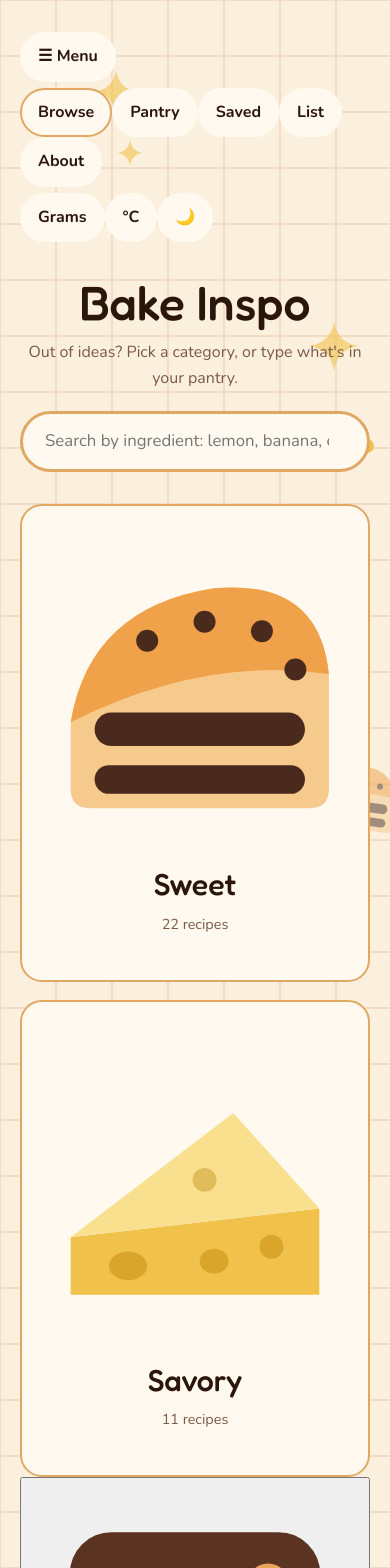
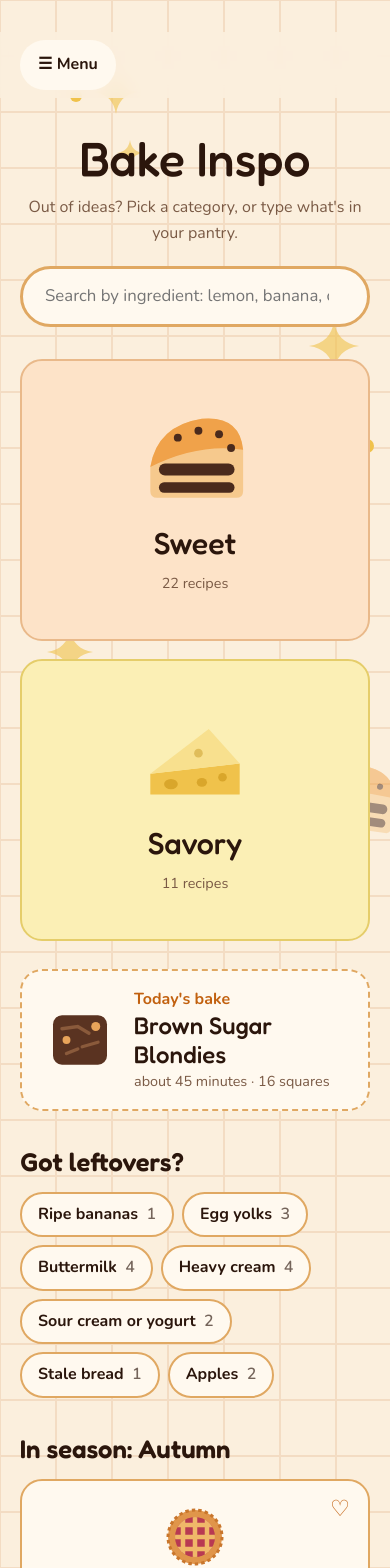
Before and after one commit to xiaoyinl8/Bake-Inspo, a React (Vite) app: page / in a window 390 px wide. Shown: the top 1568 px of the page. Built offline with nearby package versions, Linux system fonts and the light colour scheme.

Commit message:
Add sticky top bar and responsive menu styles

```diff
--- a/src/styles.css
+++ b/src/styles.css
@@ -276,3 +276,98 @@ main { position: relative; z-index: 1; }
 .grid.big .card { padding: 44px 20px; }
 .grid.big .card-emoji { font-size: 5rem; }
 .grid.big .card-name { font-size: 1.9rem; }
+
+/* ===== sticky top bar + mobile menu ===== */
+.topbar {
+  position: sticky; top: 0; z-index: 20;
+  margin: 0 -20px 8px; padding: 8px 20px;
+  background: color-mix(in srgb, var(--bg) 90%, transparent);
+  backdrop-filter: blur(8px);
+}
+.links, .toggles { display: flex; flex-wrap: wrap; gap: 6px; }
+.toggles { margin-left: auto; }
+.menu-btn { display: none; }
+@media (max-width: 700px) {
+  .menu-btn { display: inline-flex; align-items: center; }
+  .links, .toggles { display: none; }
+  .topbar.open .links, .topbar.open .toggles { display: flex; width: 100%; margin-left: 0; }
+}
+
+/* ===== icons ===== */
+.icon { display: block; }
+.card-icon { width: 64px; height: 64px; }
+.grid.big .card-icon { width: 110px; height: 110px; }
+.mini { display: inline-block; width: 1.3em; height: 1.3em; margin-right: 6px; vertical-align: -0.3em; }
+
+/* ===== tinted category tiles ===== */
+.card.tint-0 { background: #fde3c8; border-color: #e9b98a; }
+.card.tint-1 { background: #fbefb5; border-color: #e5cd6a; }
+.card.tint-2 { background: #fad7d3; border-color: #e8a59f; }
+.card.tint-3 { background: #e9edc6; border-color: #b9c97f; }
+.card.tint-4 { background: #f4dfc4; border-color: #d9b283; }
+.card.tint-5 { background: #f6d9e4; border-color: #dba5bb; }
+:root[data-theme="dark"] .card.tint-0 { background: #4a3322; border-color: #8a6238; }
+:root[data-theme="dark"] .card.tint-1 { background: #4a4122; border-color: #8a7a38; }
+:root[data-theme="dark"] .card.tint-2 { background: #4a2a28; border-color: #8a4f4a; }
+:root[data-theme="dark"] .card.tint-3 { background: #373d22; border-color: #6d7d3c; }
+:root[data-theme="dark"] .card.tint-4 { background: #45362a; border-color: #85673f; }
+:root[data-theme="dark"] .card.tint-5 { background: #46293a; border-color: #85506d; }
+.card[class*="tint-"]:hover { transform: translateY(-2px); }
+
+.grid.big { grid-template-columns: repeat(auto-fit, minmax(240px, 1fr)); }
+.grid.big .card { padding: 44px 20px; }
+.grid.big .card-name { font-size: 1.9rem; }
+.crumb { display: inline-flex; align-items: center; gap: 8px; }
+
+/* ===== today's bake, leftovers ===== */
+.today {
+  display: flex; align-items: center; gap: 18px; width: 100%;
+  margin-top: 28px; padding: 16px 22px;
+  font: inherit; color: inherit; text-align: left;
+  background: var(--surface); border: 2px dashed var(--pistachio);
+  border-radius: var(--radius); cursor: pointer;
+}
+.today:focus-visible { outline: 3px solid var(--berry); outline-offset: 2px; }
+.today-icon { width: 72px; height: 72px; flex: none; }
+.today-text { display: flex; flex-direction: column; }
+.today-label { color: var(--berry); font-weight: 700; }
+.today-name { font-family: "Fredoka", sans-serif; font-size: 1.5rem; line-height: 1.2; }
+.useit { margin-top: 36px; }
+.count { margin-left: 4px; font-weight: 600; opacity: 0.65; }
+
+/* ===== filters ===== */
+.filterbox { margin: 0 0 18px; }
+.filter-head { display: flex; align-items: center; gap: 12px; margin-bottom: 8px; }
+.filter-group { display: flex; flex-wrap: wrap; align-items: center; gap: 8px; margin: 8px 0; }
+.filter-label { min-width: 96px; font-weight: 700; color: var(--muted); }
+.linkish {
+  font: inherit; font-weight: 700; color: var(--berry); background: none; border: 0;
+  padding: 8px; text-decoration: underline; cursor: pointer;
+}
+.note { margin: 6px 0 14px; font-size: 0.9rem; color: var(--muted); }
+
+/* ===== recipe header band ===== */
+.rhead { display: flex; align-items: center; gap: 20px; margin: 16px 0 8px; }
+.rhead h2 { margin: 0 0 10px; }
+.rhead-icon { width: 96px; height: 96px; flex: none; }
+.stats { display: flex; flex-wrap: wrap; gap: 10px; }
+.stats div { display: flex; flex-direction: column; padding: 6px 14px; background: var(--bg); border-radius: 14px; }
+.stats span { font-size: 0.8rem; color: var(--muted); }
+.stats strong { font-size: 1rem; }
+@media (max-width: 560px) {
+  .rhead { flex-direction: column; align-items: flex-start; }
+  .rhead-icon { width: 72px; height: 72px; }
+}
+
+/* ===== pan helper, storage, notes, related ===== */
+.pan { margin: 4px 0 14px; }
+.pan select {
+  min-height: 44px; padding: 8px 10px; font: inherit; color: var(--ink);
+  background: var(--surface); border: 2px solid var(--pistachio); border-radius: 12px;
+}
+.store, .notes, .related { margin-top: 24px; }
+.notes textarea {
+  width: 100%; padding: 12px; font: inherit; color: var(--ink);
+  background: var(--bg); border: 2px solid var(--pistachio); border-radius: 14px; resize: vertical;
+}
+.notes textarea:focus-visible { outline: 3px solid var(--butter); outline-offset: 2px; }
```
